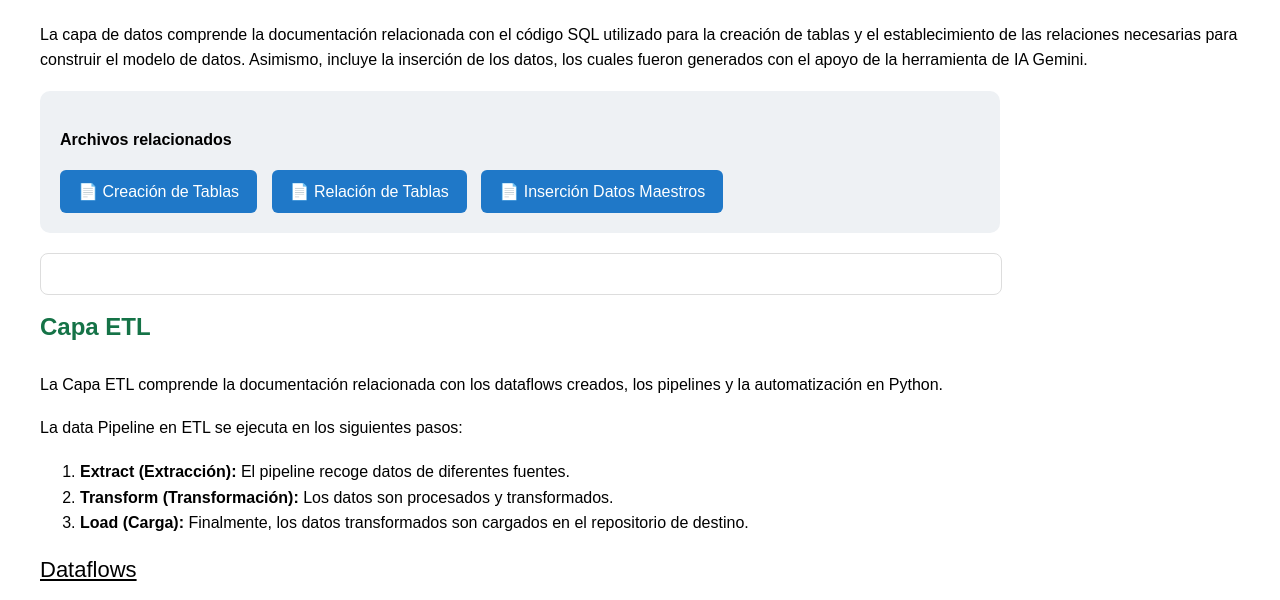
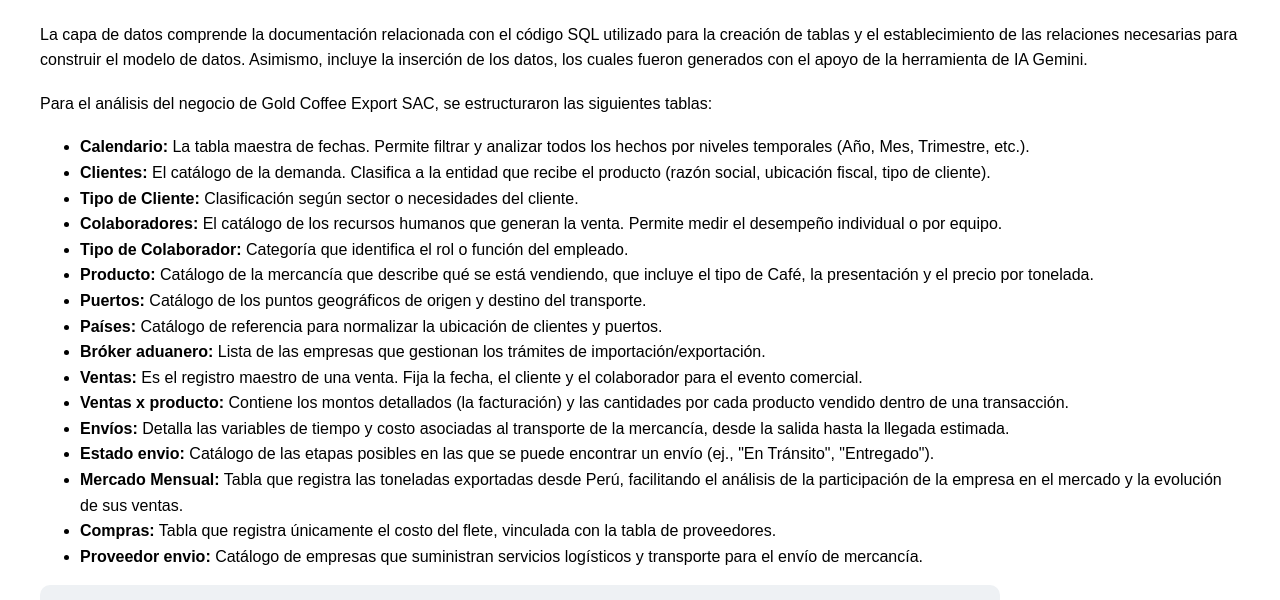
Before and after one commit to GRUPO04LOREYGABY/proyecto-presentacion, a plain HTML site: page index.html in a window 1280 px wide. Shown: the part 138-738 px from the top of the page. Drawn offline with Linux system fonts and the light colour scheme.

Commit message:
Update index.html

```diff
--- a/index.html
+++ b/index.html
@@ -60,6 +60,25 @@
     La capa de datos comprende la documentación relacionada con el código SQL utilizado para la creación de tablas y el establecimiento de las relaciones necesarias para construir el modelo de datos.
     Asimismo, incluye la inserción de los datos, los cuales fueron generados con el apoyo de la herramienta de IA Gemini.
   </p>
+<p>Para el análisis del negocio de Gold Coffee Export SAC, se estructuraron las siguientes tablas:</p>
+<ul>
+  <li><strong>Calendario:</strong> La tabla maestra de fechas. Permite filtrar y analizar todos los hechos por niveles temporales (Año, Mes, Trimestre, etc.).</li>
+  <li><strong>Clientes:</strong> El catálogo de la demanda. Clasifica a la entidad que recibe el producto (razón social, ubicación fiscal, tipo de cliente).</li>
+  <li><strong>Tipo de Cliente:</strong> Clasificación según sector o necesidades del cliente.</li>
+  <li><strong>Colaboradores:</strong> El catálogo de los recursos humanos que generan la venta. Permite medir el desempeño individual o por equipo.</li>
+  <li><strong>Tipo de Colaborador:</strong> Categoría que identifica el rol o función del empleado.</li>
+  <li><strong>Producto:</strong> Catálogo de la mercancía que describe qué se está vendiendo, que incluye el tipo de Café, la presentación y el precio por tonelada.</li>
+  <li><strong>Puertos:</strong> Catálogo de los puntos geográficos de origen y destino del transporte.</li>
+  <li><strong>Países:</strong> Catálogo de referencia para normalizar la ubicación de clientes y puertos.</li>
+  <li><strong>Bróker aduanero:</strong> Lista de las empresas que gestionan los trámites de importación/exportación.</li>
+  <li><strong>Ventas:</strong> Es el registro maestro de una venta. Fija la fecha, el cliente y el colaborador para el evento comercial.</li>
+  <li><strong>Ventas x producto:</strong> Contiene los montos detallados (la facturación) y las cantidades por cada producto vendido dentro de una transacción.</li>
+  <li><strong>Envíos:</strong> Detalla las variables de tiempo y costo asociadas al transporte de la mercancía, desde la salida hasta la llegada estimada.</li>
+  <li><strong>Estado envio:</strong> Catálogo de las etapas posibles en las que se puede encontrar un envío (ej., "En Tránsito", "Entregado").</li>
+  <li><strong>Mercado Mensual:</strong> Tabla que registra las toneladas exportadas desde Perú, facilitando el análisis de la participación de la empresa en el mercado y la evolución de sus ventas.</li>
+  <li><strong>Compras:</strong> Tabla que registra únicamente el costo del flete, vinculada con la tabla de proveedores.</li>
+  <li><strong>Proveedor envio:</strong> Catálogo de empresas que suministran servicios logísticos y transporte para el envío de mercancía.</li>
+</ul>
 
   <div style="background:#eef1f4; padding:20px; border-radius:10px; max-width: 920px;">
     <p><strong>Archivos relacionados</strong></p>
```
